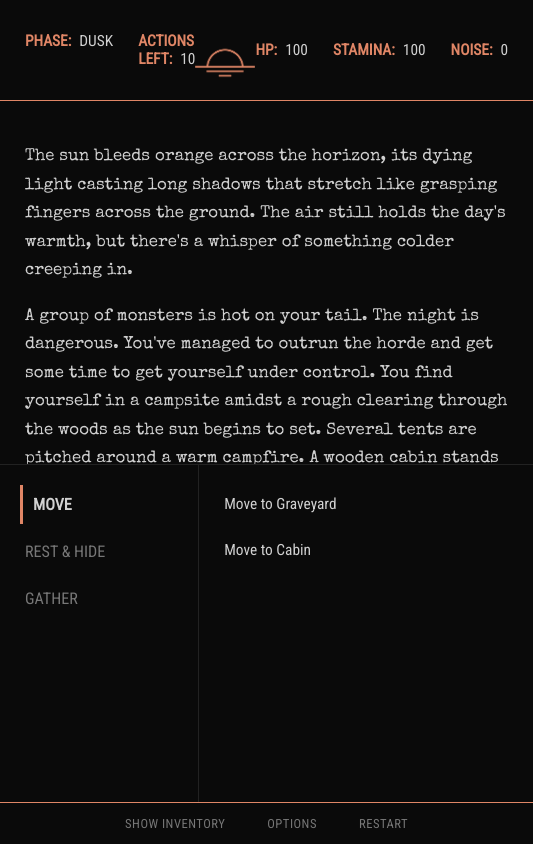
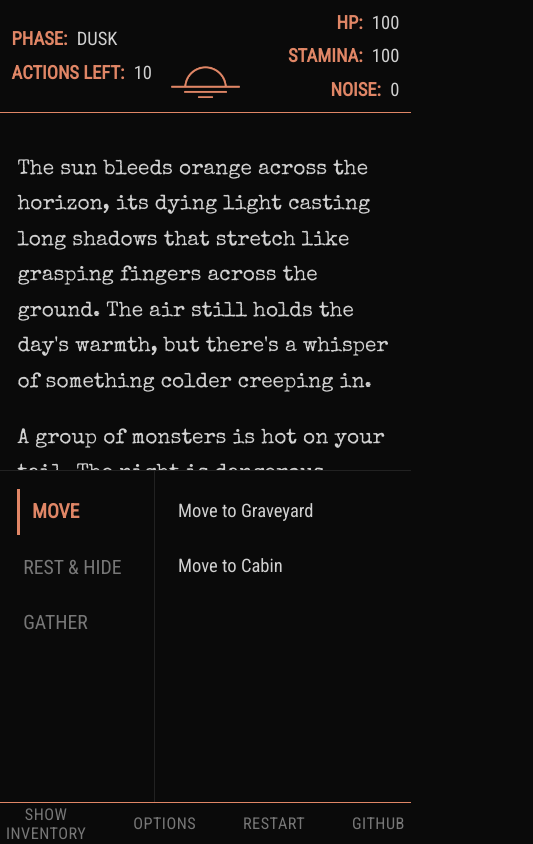
Before and after one commit to frozen4917/What-Comes-At-Night, a Vue app: page / in a window 390 px wide. Shown: the whole page, 533 px wide, since content can reach past the window. Built offline with nearby package versions, Linux system fonts and the light colour scheme.

Commit message:
Implement relative units & mobile responsiveness

```diff
--- a/src/assets/themes.css
+++ b/src/assets/themes.css
@@ -1,6 +1,10 @@
 /* --- 1. GLOBAL & THEME --- */
 :root {
     --accent-color: #b91c1c;
+}
+
+html {
+    font-size: 72.5%;
 }
 
 .theme-dusk {
@@ -35,20 +39,19 @@ body {
     background-color: #0a0a0a;
     color: #d1d1d1;
     font-family: 'Roboto Condensed', sans-serif;
-    /* UI Font */
-    font-size: 17px;
+    font-size: 1.7rem;
+    /* Was 17px */
     margin: 0;
     overflow: hidden;
 }
 
 /* --- 2. CUSTOM SCROLLBAR --- */
 ::-webkit-scrollbar {
-    width: 8px;
+    width: 0.8rem;
 }
 
 ::-webkit-scrollbar-track {
-    background: #222;
-    /* Visible track */
+    background: #111;
 }
 
 ::-webkit-scrollbar-thumb {
@@ -63,16 +66,8 @@ body {
 /* --- 3. MAIN APP LAYOUT (CSS GRID) --- */
 #app {
     display: grid;
-
-    /* THIS IS THE FIX:
-      - 'auto' makes the header/footer fit their content.
-      - '43fr' and '40fr' make the content panels
-        flexibly split the *remaining* space, respecting
-        your desired 43/40 ratio.
-    */
     grid-template-rows: 12fr 43fr 40fr 5fr;
-
-    height: 100svh; /* Use smallest viewport height */
+    height: 100svh;
     position: relative;
     box-sizing: border-box;
     padding-bottom: env(safe-area-inset-bottom);
@@ -83,18 +78,19 @@ body {
     display: grid;
     grid-template-columns: 1fr auto 1fr;
     align-items: center;
-    padding: 0 25px;
+    padding: 0 2.5rem;
     border-bottom: 1px solid var(--accent-color);
     height: 100%;
     box-sizing: border-box;
     font-family: 'Roboto Condensed', sans-serif;
-    font-size: 1.1em;
+    font-size: 1.6rem;
     text-transform: uppercase;
 }
 
 #stats-bar>div {
     display: flex;
-    gap: 25px;
+    gap: 2.5rem;
+    flex-wrap: wrap; /* Allow wrapping on small screens */
 }
 
 #stats-bar>.stats-left {
@@ -107,7 +103,7 @@ body {
 
 #stats-bar strong {
     color: var(--accent-color);
-    margin-right: 8px;
+    margin-right: 0.8rem;
 }
 
 #stats-bar .value {
@@ -116,13 +112,12 @@ body {
 
 /* --- 5. CONTENT DISPLAY (MIDDLE) --- */
 #content-display {
-    padding: 25px;
+    padding: 2.5rem;
     height: 100%;
     box-sizing: border-box;
     overflow-y: auto;
     font-family: 'Special Elite', monospace;
-    /* Story Font */
-    font-size: 1.2em;
+    font-size: 1.8rem;
     line-height: 1.7;
     display: block;
 }
@@ -139,19 +134,19 @@ body {
 #action-categories {
     flex-basis: 35%;
     border-right: 1px solid #222;
-    padding: 20px;
+    padding: 2rem;
     display: flex;
     flex-direction: column;
-    gap: 8px;
+    gap: 0.8rem;
     overflow-y: auto;
 }
 
 #action-sub-options {
     flex-basis: 65%;
-    padding: 20px;
+    padding: 2rem;
     display: flex;
     flex-direction: column;
-    gap: 8px;
+    gap: 0.8rem;
     overflow-y: auto;
 }
 
@@ -161,33 +156,34 @@ body {
     border: none;
     color: #d1d1d1;
     font-family: 'Roboto Condensed', sans-serif;
-    font-size: 1.1em;
+    font-size: 1.6rem;
     text-align: left;
-    padding: 10px 5px;
+    padding: 1rem 0.5rem;
     cursor: pointer;
     transition: all 0.15s ease;
 }
 
+.action-button:hover {
+    color: var(--accent-color);
+    transform: translateX(0.5rem);
+}
+
 .action-button.category-button {
-    font-size: 1.15em;
+    font-size: 1.7rem;
     color: #777;
     text-transform: uppercase;
 }
 
 .action-button.category-button.active {
-    color: #d1d1d1;
+    /* color: #d1d1d1; */
+    color: var(--accent-color);
     font-weight: bold;
     border-left: 3px solid var(--accent-color);
-    padding-left: 10px;
-}
-
-.action-button:hover {
-    color: var(--accent-color);
-    transform: translateX(5px);
+    padding-left: 1rem;
 }
 
 .action-button.category-button:hover {
-    color: #d1d1d1;
+    color: var(--accent-color);
     transform: translateX(0);
 }
 
@@ -198,7 +194,7 @@ body {
     display: flex;
     justify-content: center;
     align-items: center;
-    gap: 30px;
+    gap: 3rem;
     border-top: 1px solid var(--accent-color);
     background-color: #0a0a0a;
 }
@@ -209,7 +205,7 @@ body {
     color: #777;
     font-family: 'Roboto Condensed', sans-serif;
     text-transform: uppercase;
-    font-size: 0.9em;
+    font-size: 1.4rem;
     cursor: pointer;
     transition: all 0.15s ease;
     letter-spacing: 0.5px;
@@ -229,21 +225,19 @@ body {
     height: 100%;
     overflow-y: auto;
     background-color: rgba(0, 0, 0, 0.85);
-    backdrop-filter: blur(5px);
+    backdrop-filter: blur(3px);
     z-index: 100;
-    /* Add flex centering */
-    justify-content: center;
-    align-items: flex-start;
 }
 
 .overlay-content {
     background-color: #0a0a0a;
     border: 1px solid #333;
-    padding: 25px;
+    padding: 2.5rem;
     width: 90%;
-    max-width: 400px;
+    max-width: 40rem;
     text-align: center;
     font-family: 'Special Elite', monospace;
+    margin: auto; /* This centers the popup */
 }
 
 .overlay-content h2 {
@@ -257,17 +251,17 @@ body {
     list-style: none;
     padding: 0;
     text-align: left;
-    font-size: 1.1em;
+    font-size: 1.6rem;
 }
 
 .inventory-list li {
-    padding: 8px 0;
+    padding: 0.8rem 0;
     border-bottom: 1px solid #222;
 }
 
 .close-button {
-    margin-top: 20px;
-    font-size: 1em;
+    margin-top: 2rem;
+    font-size: 1.5rem;
 }
 
 /* --- 10. STATE CHANGE CLASSES --- */
@@ -316,13 +310,13 @@ body {
     background: transparent;
     border: 2px solid var(--accent-color);
     color: var(--accent-color);
-    padding: 12px 24px;
+    padding: 1.2rem 2.4rem;
     font-family: 'Roboto Condensed', sans-serif;
-    font-size: 1.1em;
+    font-size: 1.6rem;
     text-transform: uppercase;
     letter-spacing: 0.5px;
     cursor: pointer;
-    margin-top: 40px;
+    margin-top: 4rem;
     transition: all 0.2s ease;
 }
 
@@ -333,10 +327,44 @@ body {
 }
 
 /* --- 14. MOBILE RESPONSIVENESS --- */
-@media (max-width: 480px) {
-  /* On small mobile screens, reduce the base font size.
-     All 'em' units will now scale down from this. */
-  body {
-    font-size: 14px;
-  }
+@media (max-width: 48rem) {
+
+    /* On small mobile screens, reduce the base font size. */
+    body {
+        font-size: 1.5rem;
+    }
+
+    #stats-bar {
+        grid-template-columns: 1fr auto 1fr; /* 3-column grid, like desktop */
+        align-items: center; /* Vertically center all 3 columns */
+        gap: 1.0rem;
+        padding: 1.0rem;
+    }
+
+    #stats-bar>.stats-left {
+        grid-column: 1 / 2; /* Column 1 */
+        flex-direction: column;
+        gap: 1.0rem;
+        align-items: flex-start; /* Aligns text left */
+    }
+
+    #stats-bar>.stats-right {
+        grid-column: 3 / 4; /* Column 3 */
+        flex-direction: column;
+        gap: 1.0rem;
+        align-items: flex-end; /* Aligns text right */
+    }
+
+    #stats-bar>.stats-center-icon {
+        grid-column: 2 / 3; /* Column 2 (The Middle) */
+        grid-row: 1; /* Stay on the first row */
+        height: 4.0rem; /* Use a fixed rem height on mobile */
+    }
+
+    /* Reduce padding on content panels */
+    #content-display,
+    #action-categories,
+    #action-sub-options {
+        padding: 1.5rem;
+    }
 }
--- a/src/components/layout/GameFooter.vue
+++ b/src/components/layout/GameFooter.vue
@@ -16,6 +16,10 @@ const gameStore = useGameStore();
         <button class="footer-button" @click="gameStore.restartGame()">
             Restart
         </button>
+        <button class="footer-button" onclick="window.open('https://github.com/frozen4917/', '_blank')">
+            Github
+        </button>
+
     </nav>
 </template>
 
--- a/src/components/layout/StatsBar.vue
+++ b/src/components/layout/StatsBar.vue
@@ -77,7 +77,6 @@ const totalMonsters = computed(() => {
 </template>
 
 <style scoped>
-/* NEW: Styles for the center icon */
 .stats-center-icon {
     display: flex;
     justify-content: center;
@@ -86,26 +85,21 @@ const totalMonsters = computed(() => {
 }
 
 .phase-icon {
-    /* This is the CSS Mask technique */
     background-color: var(--accent-color);
     mask-image: var(--icon-url);
     mask-size: contain;
     mask-repeat: no-repeat;
     mask-position: center;
 
-    /* This is for -webkit browsers like Chrome/Safari */
     -webkit-mask-image: var(--icon-url);
     -webkit-mask-size: contain;
     -webkit-mask-repeat: no-repeat;
     -webkit-mask-position: center;
 
-    /* Set the icon size */
-    height: 80%;
-    /* 80% of the Stats Bar height */
-    width: 60px;
-    /* Fixed width to maintain aspect ratio */
+    /* UPDATED: Converted to rem */
+    height: 6.0rem;
+    width: 6.0rem;
 
-    /* Just to be safe */
     display: block;
 }
 </style>
--- a/src/components/overlays/EndGameOverlay.vue
+++ b/src/components/overlays/EndGameOverlay.vue
@@ -49,48 +49,32 @@ const finalParagraphs = computed(() => {
 </template>
 
 <style scoped>
-/* THIS IS THE LAYOUT FIX
-*/
 .overlay {
-    /* Use display: flex to enable centering */
     display: flex;
     justify-content: center;
-    align-items: flex-start;
-
-    /* Make the *overlay itself* scrollable */
+    align-items: flex-start; /* Align to top */
     overflow-y: auto;
-    padding-top: 5vh;
+    padding-top: 5rem;
 }
 
 .end-game-content {
-    /* Use flex to center its children (icon, button) */
     display: flex;
     flex-direction: column;
     align-items: center;
-
-    /* Sizing */
     width: 90%;
-    max-width: 1000px;
-    padding: 0 20px;  /* Add horizontal padding here instead */
-    box-sizing: border-box;  /* Ensure padding is included in width */
-
-    /* Text styles */
+    max-width: 100rem;
     font-family: 'Special Elite', monospace;
-    font-size: 1.3em;
+    font-size: 1.8rem;
     line-height: 1.8;
     margin: 0;
-
-    padding-bottom: 20vh;
+    padding-bottom: 15rem;
 }
 
 .end-game-content p {
-    /* This ensures all paragraphs inside the end game screen
-     are left-aligned, but the icon/button can be centered. */
     text-align: left;
     width: 100%;
 }
 
-/* This is the icon style */
 .end-game-icon {
     background-color: var(--accent-color);
     mask-image: var(--icon-url);
@@ -103,27 +87,9 @@ const finalParagraphs = computed(() => {
     -webkit-mask-repeat: no-repeat;
     -webkit-mask-position: center;
 
-    width: 100px;
-    height: 100px;
-    margin-bottom: 40px;
+    width: 10rem;
+    height: 10rem;
+    margin-bottom: 4rem;
     flex-shrink: 0;
 }
-
-/* This forces the scrollbar to be visible */
-.overlay::-webkit-scrollbar {
-    width: 8px;
-}
-
-.overlay::-webkit-scrollbar-track {
-    background: #222;
-}
-
-.overlay::-webkit-scrollbar-thumb {
-    background: var(--accent-color);
-    border-radius: 0;
-}
-
-.overlay::-webkit-scrollbar-thumb:hover {
-    filter: brightness(1.2);
-}
 </style>
--- a/src/components/overlays/InventoryOverlay.vue
+++ b/src/components/overlays/InventoryOverlay.vue
@@ -53,17 +53,16 @@ const inventoryItems = computed(() => {
 .overlay {
     display: flex;
     justify-content: center;
-    align-items: center;  /* Add this for vertical centering */
+    align-items: center;
 }
 
-/* NEW: Add this rule */
+.overlay-content {
+    font-family: 'Special Elite', monospace;
+}
+
 .inventory-list {
-    max-height: 40vh;
-    /* Max height of 40% of the screen */
+    max-height: 40rem; /* Was 40vh */
     overflow-y: auto;
-    /* Add a scrollbar if it gets taller */
-
-    /* A little padding to look nice */
-    padding-right: 10px;
+    padding-right: 1rem; /* Was 10px */
 }
 </style>
```
